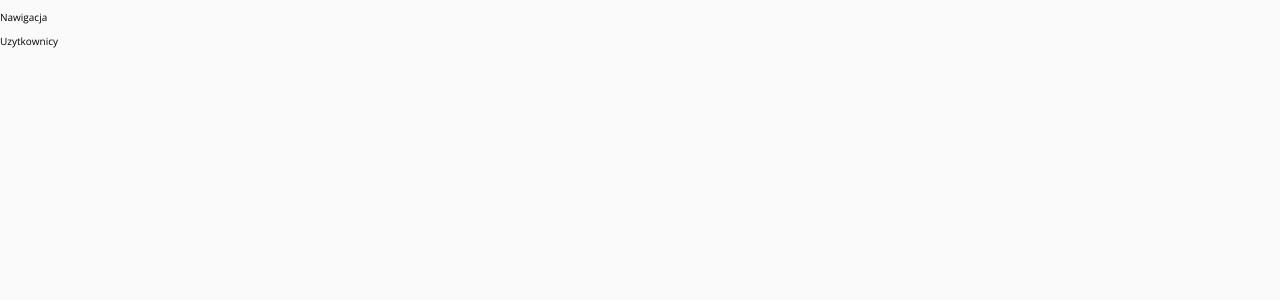
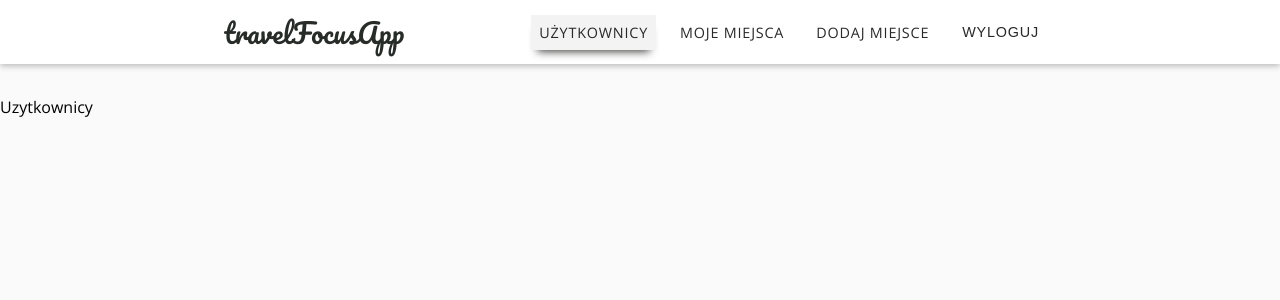
Before and after one commit to tranquilopablo/travelFocusApp, a React (Create React App) app: page / in a window 1280 px wide. Shown: the top 300 px of the page. Built offline with nearby package versions, Linux system fonts and the light colour scheme.

Commit message:
create navigation with using CSSTransition for mobile

```diff
--- a/package.json
+++ b/package.json
@@ -11,6 +11,7 @@
     "react-dom": "^17.0.2",
     "react-router-dom": "^5.2.0",
     "react-scripts": "4.0.3",
+    "react-transition-group": "^4.4.5",
     "web-vitals": "^1.0.1"
   },
   "scripts": {
--- a/public/index.html
+++ b/public/index.html
@@ -13,13 +13,12 @@
       crossorigin="anonymous"
       referrerpolicy="no-referrer"
     />
-    <link rel="apple-touch-icon" href="logo192.png" />
-
-    <link rel="manifest" href="%PUBLIC_URL%/manifest.json" />
 
     <title>travelFocusApp</title>
   </head>
   <body>
+    <div id="backdrop-hook"></div>
+    <div id="drawer-hook"></div>
     <div id="root"></div>
   </body>
 </html>
--- a/src/App.js
+++ b/src/App.js
@@ -18,6 +18,7 @@ function App() {
     <>
       <Router>
         <MainNavigation />
+        <main>
           <Switch>
             <Route path="/" exact>
               <Users />
@@ -39,6 +40,7 @@ function App() {
             </Route>
             <Redirect to="/login" />
           </Switch>
+        </main>
       </Router>
     </>
   );
--- a/src/index.css
+++ b/src/index.css
@@ -7,11 +7,41 @@
 
 html {
   font-family: 'Open Sans', sans-serif;
-  font-size: 62.5%;
 }
 
 body {
   margin: 0 auto;
   padding: 0;
-  background: #FAFAFA;
+  background: #fafafa;
 }
+
+main {
+  margin-top: 6rem;
+}
+
+.active {
+  box-shadow: 0 0.5rem 0.5rem -0.4rem #413e3d;
+  background-color: rgb(243, 243, 243);
+}
+
+/* for CSSTransition in SideDrawer*/
+.slide-in-left-enter {
+  transform: translateX(-100%);
+}
+
+.slide-in-left-enter-active {
+  transform: translateX(0);
+  opacity: 1;
+  transition: all 200ms;
+}
+
+.slide-in-left-exit {
+  transform: translateX(0%);
+  opacity: 1;
+}
+
+.slide-in-left-exit-active {
+  transform: translateX(-100%);
+  opacity: 0;
+  transition: all 200ms;
+}
--- a/src/shared/components/navigation/MainNavigation.js
+++ b/src/shared/components/navigation/MainNavigation.js
@@ -1,10 +1,43 @@
-import React from 'react';
+import React, { useState } from 'react';
+import { Link } from 'react-router-dom';
+import css from './MainNavigation.module.css';
+import Backdrop from '../uiElements/Backdrop';
+import NavLinks from './NavLinks';
+import SideDrawer from '../uiElements/SideDrawer';
 
 const MainNavigation = () => {
+  const [sideMenuIsOpen, setSideMenuIsOpen] = useState(false);
+
+  const openSideMenu = () => {
+    setSideMenuIsOpen(true);
+  };
+  const closeSideMenu = () => {
+    setSideMenuIsOpen(false);
+  };
+
   return (
-    <div>
-      <p>Nawigacja</p>
-    </div>
+    <React.Fragment>
+      {sideMenuIsOpen && <Backdrop onClick={closeSideMenu} />}
+      <SideDrawer show={sideMenuIsOpen} onClick={closeSideMenu}>
+        <nav className={css.sideMenuNav}>
+          <NavLinks />
+        </nav>
+      </SideDrawer>
+      <header className={css.mainHeader}>
+        <button className={css.menuBtn} onClick={openSideMenu}>
+          <i
+            className={`fa fa-bars ${css.sideMenuIcon}`}
+            aria-hidden="true"
+          ></i>
+        </button>
+        <h1 className={css.title}>
+          <Link to="/">travelFocusApp</Link>
+        </h1>
+        <nav className={css.headerNav}>
+          <NavLinks />
+        </nav>
+      </header>
+    </React.Fragment>
   );
 };
 
--- a/src/shared/components/navigation/MainNavigation.module.css
+++ b/src/shared/components/navigation/MainNavigation.module.css
@@ -0,0 +1,63 @@
+.mainHeader {
+  width: 100%;
+  height: 4rem;
+  display: flex;
+  align-items: center;
+  position: fixed;
+  top: 0;
+  left: 0;
+  /* background: #3a9108; */
+  background: #ffffff;
+  box-shadow: 0 2px 6px rgba(0, 0, 0, 0.26);
+  padding: 0 1rem;
+  z-index: 5;
+}
+
+.menuBtn {
+  background: transparent;
+  border: none;
+  margin-right: 3rem;
+  cursor: pointer;
+}
+.sideMenuIcon {
+  /* color: rgb(161, 53, 53); */
+  font-size: 2rem;
+}
+
+.title a {
+  text-decoration: none;
+  /* color: white; */
+  font-family: 'Pacifico';
+  color: rgb(39, 44, 41);
+  font-weight: 400;
+  font-size: 1.7rem;
+}
+
+.headerNav {
+    display: none;
+}
+.sideMenuNav {
+    height: 100%;
+}
+
+@media (min-width: 768px) {
+  .mainHeader {
+    justify-content: space-between;
+  }
+  .menuBtn {
+    display: none;
+  }
+  .headerNav {
+      display: block;
+  }
+}
+@media (min-width: 1030px) {
+  .mainHeader {
+    padding: 0 4rem;
+  }
+}
+@media (min-width: 1200px) {
+  .mainHeader {
+    padding: 0 14rem 0 14rem;
+  }
+}
--- /dev/null
+++ b/src/shared/components/navigation/NavLinks.js
@@ -0,0 +1,40 @@
+import React, { useState } from 'react';
+import { NavLink } from 'react-router-dom';
+
+import css from './NavLinks.module.css';
+
+const NavLinks = () => {
+  const [user, setUser] = useState(true);
+
+  return (
+    <ul className={css.navLinks}>
+      <li>
+        <NavLink to="/" exact>
+          UŻYTKOWNICY
+        </NavLink>
+      </li>
+      {user && (
+        <li>
+          <NavLink to={`/:userId/miejsca`}>MOJE MIEJSCA</NavLink>
+        </li>
+      )}
+      {user && (
+        <li>
+          <NavLink to="/miejsca/nowe">DODAJ MIEJSCE</NavLink>
+        </li>
+      )}
+      {!user && (
+        <li>
+          <NavLink to="/login">ZALOGUJ</NavLink>
+        </li>
+      )}
+      {user && (
+        <li>
+          <button onClick={() => setUser(false)}>WYLOGUJ</button>
+        </li>
+      )}
+    </ul>
+  );
+};
+
+export default NavLinks;
--- /dev/null
+++ b/src/shared/components/navigation/NavLinks.module.css
@@ -0,0 +1,83 @@
+.navLinks {
+  list-style: none;
+  margin: 0;
+  padding: 0;
+  width: 100%;
+  height: 100%;
+  display: flex;
+  flex-direction: column;
+  justify-content: center;
+  align-items: center;
+}
+
+.navLinks li {
+  margin: 1rem;
+}
+
+.navLinks a {
+  /* border: 1px solid transparent;  */
+  color: #292929;
+  text-decoration: none;
+  padding: 0.5rem;
+  transition: 0.25s;
+  font-size: 0.9rem;
+  letter-spacing: 0.8px;
+}
+
+.navLinks a:hover,
+.navLinks a:active,
+.navLinks a.active,
+.navLinks a.focus {
+  box-shadow: 0 0.5rem 0.5rem -0.4rem #413e3d;
+  background-color: rgb(243, 243, 243);
+}
+
+.navLinks button {
+  cursor: pointer;
+  padding: 0.5rem;
+  color: #292929;
+  text-decoration: none;
+  transition: 0.25s;
+  font-size: 0.9rem;
+  border: none;
+  background-color: transparent;
+  letter-spacing: 0.8px;
+}
+
+.navLinks button:focus {
+  outline: none;
+}
+
+.navLinks button:hover,
+.navLinks button:active {
+  box-shadow: 0 0.5rem 0.5rem -0.4rem #413e3d;
+  background-color: rgb(243, 243, 243);
+}
+
+@media (min-width: 768px) {
+  .navLinks {
+    flex-direction: row;
+  }
+
+  .navLinks li {
+    margin: 0 0.5rem;
+  }
+
+  .navLinks a {
+    text-decoration: none;
+  }
+
+  .navLinks button {
+    border: 1px solid white;
+    background: transparent;
+  }
+
+  .navLinks button:hover,
+  .navLinks button:active {
+    box-shadow: 0 0.5rem 0.5rem -0.4rem #413e3d;
+    background-color: rgb(243, 243, 243);
+  }
+  .navLinks .nav-login-btn {
+    border: none;
+  }
+}
--- /dev/null
+++ b/src/shared/components/uiElements/Backdrop.js
@@ -0,0 +1,13 @@
+import React from 'react';
+import ReactDOM from 'react-dom';
+
+import css from './Backdropp.module.css';
+
+const Backdrop = (props) => {
+  return ReactDOM.createPortal(
+    <div className={css.backdrop} onClick={props.onClick}></div>,
+    document.getElementById('backdrop-hook')
+  );
+};
+
+export default Backdrop;
--- /dev/null
+++ b/src/shared/components/uiElements/Backdropp.module.css
@@ -0,0 +1,9 @@
+.backdrop {
+    position: fixed;
+    top: 0;
+    left: 0;
+    width: 100%;
+    height: 100vh;
+    background: rgba(0, 0, 0, 0.75);
+    z-index: 10;
+  }
--- /dev/null
+++ b/src/shared/components/uiElements/SideDrawer.js
@@ -0,0 +1,24 @@
+import ReactDOM from 'react-dom';
+import { CSSTransition } from 'react-transition-group';
+
+import css from './SideDrawer.module.css';
+
+const SideDrawer = (props) => {
+  const content = (
+    <CSSTransition
+      in={props.show}
+      timeout={200}
+      classNames="slide-in-left"
+      mountOnEnter
+      unmountOnExit
+    >
+      <aside className={css.sideDrawer} onClick={props.onClick}>
+        {props.children}
+      </aside>
+    </CSSTransition>
+  );
+
+  return ReactDOM.createPortal(content, document.getElementById('drawer-hook'));
+};
+
+export default SideDrawer;
--- /dev/null
+++ b/src/shared/components/uiElements/SideDrawer.module.css
@@ -0,0 +1,10 @@
+.sideDrawer {
+  position: fixed;
+  left: 0;
+  top: 0;
+  z-index: 100;
+  height: 100vh;
+  width: 70%;
+  background: white;
+  box-shadow: 0 2px 8px rgba(0, 0, 0, 0.26);
+}
```
Also changed, not shown: 1 other file (tests, documents, lock files or other folders). Lines whose indentation alone changed are shown as unchanged.
